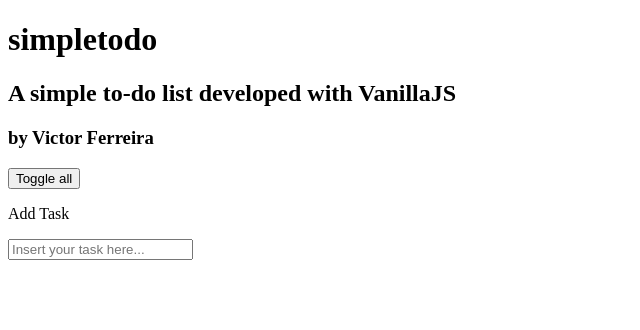
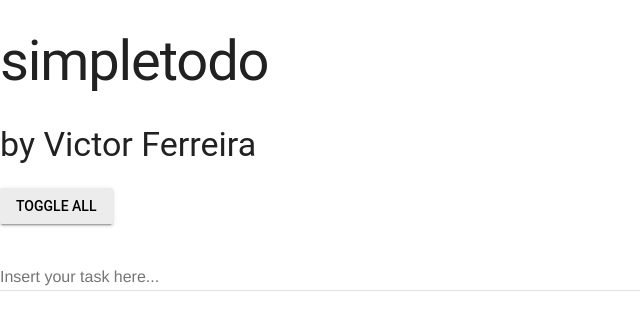
Before and after one commit to victorferreira/ivory-hill, a website: page views/index.html in a window 1280 px wide. Shown: the whole page, without its empty margins (0-640 px from the left). Drawn offline with nearby package versions, Linux system fonts and the light colour scheme; files that its build step writes are made by us from their sources.

Commit message:
add material design to elements; 🌻🌹 Updated with HyperDev

```diff
--- /dev/null
+++ b/public/css/style.css
@@ -0,0 +1,6 @@
+<!-- List items with avatar and action -->
+<style>
+.demo-list-action {
+  width: 300px;
+}
+</style>
--- a/views/index.html
+++ b/views/index.html
@@ -3,19 +3,19 @@
 <head>
 	<meta charset="UTF-8">
 	<title>Simple Todo</title>
-</head>
-<body>
+	<link rel="stylesheet" href="https://code.getmdl.io/1.2.0/material.indigo-pink.min.css" />
+	<link rel="stylesheet" href="css/style.css">
+	</head>
+<body class="container">
 	<header class="main-header">
 	  <h1>simple<span>todo</span></h1>
-	  <h2>A simple to-do list developed with VanillaJS</h2>
 	  <h3>by Victor Ferreira</h3>
 	</header>
 
-	<button onclick="handler.toggleAll()">Toggle all</button>
+	<button class="mdl-button mdl-js-button mdl-button--raised" onclick="handler.toggleAll()">Toggle all</button><br><br><br>
 
 	<section class="app-insert">
-	  <p>Add Task</p><input id="addTodoTextInput" type="text" placeholder="Insert your task here...">
-	  <!-- <button onclick="handler.addTodo()">Add</button> -->
+	  <input class="mdl-textfield__input" id="addTodoTextInput" type="text" placeholder="Insert your task here...">
 	</section>
 
 	<!-- <section>
@@ -30,8 +30,8 @@
 </section> -->
 
 	<section class="app-list">
-	  <ul id="task-list"></ul>
+	  <ul class="demo-list-control mdl-list" id="task-list"></ul>
 	</section>
-	<script src="hello.js"></script>
+	<script src="js/app.js"></script>
 </body>
 </html>
```
Also changed, not shown: public/js/app.js (renamed from public/hello.js, +5 -5 lines).
